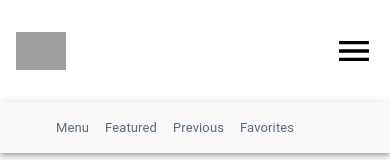
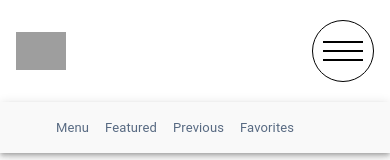
Before and after one commit to imbizman316/starbucks-mockup, a Next.js app: page /menu/cart in a window 390 px wide. Shown: the top 160 px of the page. Built offline with nearby package versions, Linux system fonts and the light colour scheme; grey boxes are pictures that could not be loaded.

Commit message:
animated hamburger menu added

```diff
--- /dev/null
+++ b/app/components/michelaneous/AnimatedHamburger.tsx
@@ -0,0 +1,70 @@
+"use client";
+
+import React, { Dispatch, SetStateAction, useState } from "react";
+
+interface Props {
+  customState: boolean;
+  customSetState: Dispatch<SetStateAction<boolean>>;
+}
+
+function AnimatedHamburger({ customState, customSetState }: Props) {
+  const [isClicked, setIsClicked] = useState(false);
+  const [playSecond, setPlaySecond] = useState(false);
+
+  const handleClick = () => {
+    customSetState(!customState);
+
+    if (!isClicked) {
+      setIsClicked(true);
+      setTimeout(() => setPlaySecond(true), 400);
+    } else {
+      setPlaySecond(false);
+      setTimeout(() => setIsClicked(false), 400);
+    }
+  };
+
+  return (
+    <div
+      className="border-black border-[1px] flex flex-col items-center rounded-full hover:bg-slate-200 overflow-hidden justify-center min-w-[62px] min-h-[62px] lg:hidden"
+      onClick={handleClick}
+      style={{
+        transitionDuration: "0.4s",
+        fontSize: "40px",
+        cursor: "pointer",
+        marginRight: "16px",
+      }}
+    >
+      <div
+        className="min-w-[54px] min-h-[54px] flex flex-col items-center justify-center"
+        style={{
+          gap: isClicked ? 0 : 7,
+          transitionDuration: "0.4s",
+        }}
+      >
+        <hr
+          className="w-10 border-black border-[1px]"
+          style={{
+            rotate: playSecond ? "45deg" : "0deg",
+            transitionDuration: "0.4s",
+          }}
+        />
+        <hr
+          className="w-10 border-black border-[1px]"
+          style={{
+            opacity: isClicked ? "0%" : "100%",
+            transitionDuration: "0.4s",
+          }}
+        />
+        <hr
+          className="w-10 border-black border-[1px]"
+          style={{
+            rotate: playSecond ? "-45deg" : "0deg",
+            transitionDuration: "0.4s",
+          }}
+        />
+      </div>
+    </div>
+  );
+}
+
+export default AnimatedHamburger;
--- a/app/components/navigation/Navbar.tsx
+++ b/app/components/navigation/Navbar.tsx
@@ -9,6 +9,7 @@ import { menus } from "@/app/data/navbar/data";
 import MenuIcon from "@mui/icons-material/Menu";
 import CreateAccountLoginBar from "./CreateAccountLoginBar";
 import RightSlideMenu from "./RightSlideMenu";
+import AnimatedHamburger from "../michelaneous/AnimatedHamburger";
 
 export const MenuItemSlide = ({
   link,
@@ -123,7 +124,11 @@ function Navbar() {
       >
         <CreateAccountLoginBar />
       </Container>
-      <MenuIcon
+      <AnimatedHamburger
+        customState={openHamburger}
+        customSetState={setOpenHamburger}
+      />
+      {/* <MenuIcon
         sx={{
           display: {
             xs: "block",
@@ -137,7 +142,7 @@ function Navbar() {
           marginRight: "16px",
         }}
         onClick={() => setOpenHamburger(!openHamburger)}
-      />
+      /> */}
       {
         // <Box
         //   sx={{
--- a/app/menu/[id]/page.tsx
+++ b/app/menu/[id]/page.tsx
@@ -1,5 +1,6 @@
 "use client";
 
+import AnimatedHamburger from "@/app/components/michelaneous/AnimatedHamburger";
 import FullTwoDividedCard from "@/app/components/michelaneous/FullTwoDividedCard";
 import CoffeeDescription from "@/app/components/pages/menu/coffee_id/CoffeeDescription";
 import ProductTop from "@/app/components/pages/menu/coffee_id/ProductTop";
@@ -60,7 +61,6 @@ const ProductDetail = () => {
 
     fetchSequence();
   }, [coffees, fetchCoffees, id]);
-  // }, [coffees, fetchCoffees, id]);
 
   return (
     <Box
@@ -93,7 +93,7 @@ const ProductDetail = () => {
           <FullTwoDividedCard
             color={"#ffffff"}
             left={<SizeOptions />}
-            right={<></>}
+            right={<AnimatedHamburger />}
           />
           <CoffeeDescription description={coffeeDetail?.description} />
         </Box>
```
